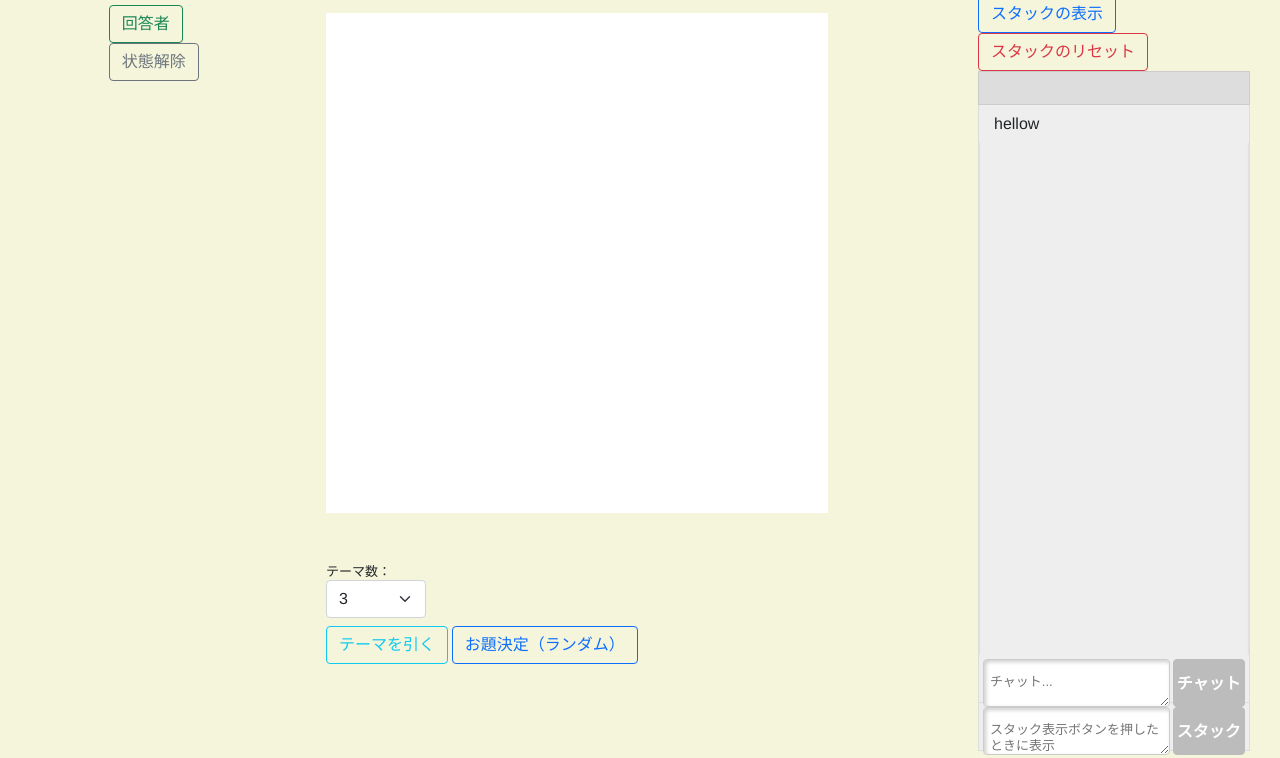
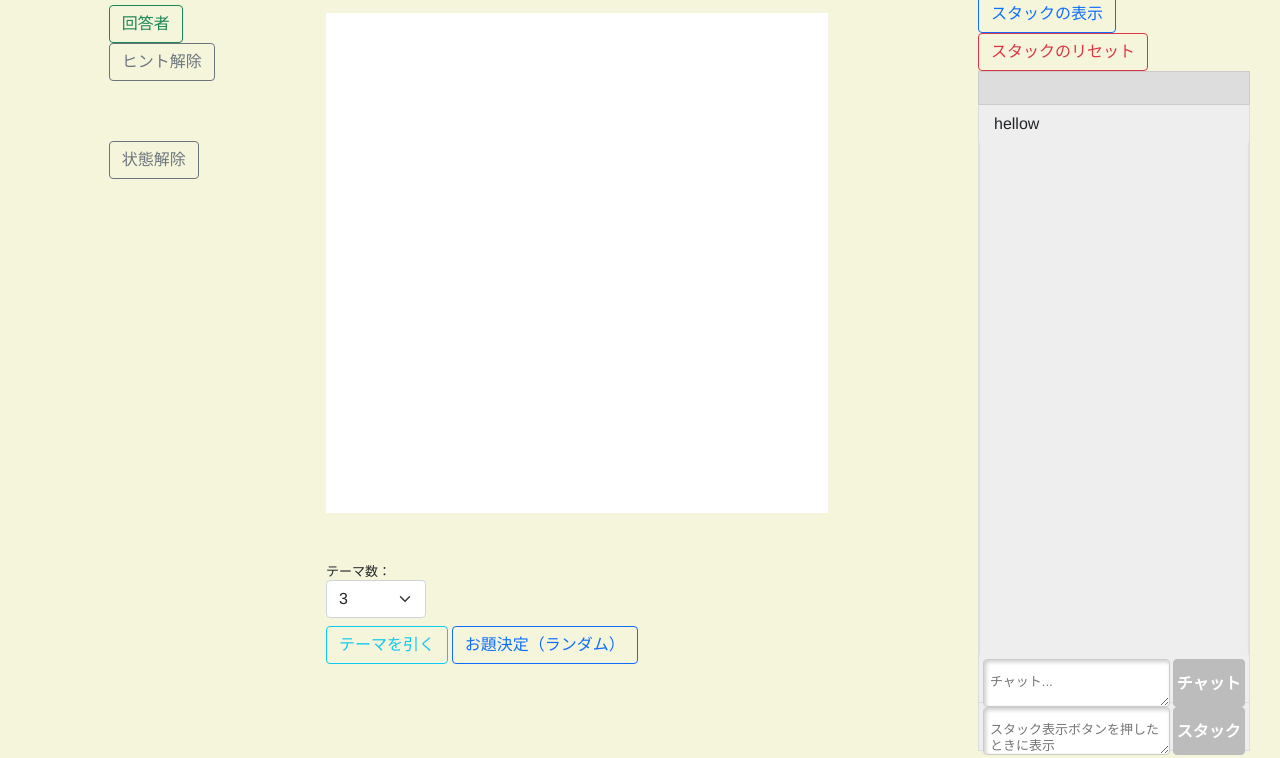
Before and after one commit to Mellbrother/todayword, a website: page public/index.html in a window 1280 px wide. Shown: the part 160-918 px from the top of the page. Drawn offline with nearby package versions, Linux system fonts and the light colour scheme; no server answers.

Commit message:
add hintmode

```diff
--- a/public/index.html
+++ b/public/index.html
@@ -33,6 +33,18 @@
           >
             回答者</button
           ><br />
+          <button
+            type="button"
+            class="btn btn-outline-secondary"
+            onclick="hintmode()"
+          >
+            ヒント解除
+          </button>
+          <br />
+          <br />
+          <br />
+          <br />
+          <br />
           <button
             type="button"
             class="btn btn-outline-secondary"
--- a/public/js/main.js
+++ b/public/js/main.js
@@ -99,6 +99,11 @@ function answermode() {
   document.getElementById("messages").style.filter = "blur(10px)";
 }
 
+function hintmode() {
+  document.getElementById("main").style.filter = "blur(10px)";
+  document.getElementById("messages").style.filter = "";
+}
+
 // 一般モード（ぼかしなし）
 function defaultmode() {
   document.getElementById("main").style.filter = "";
```
